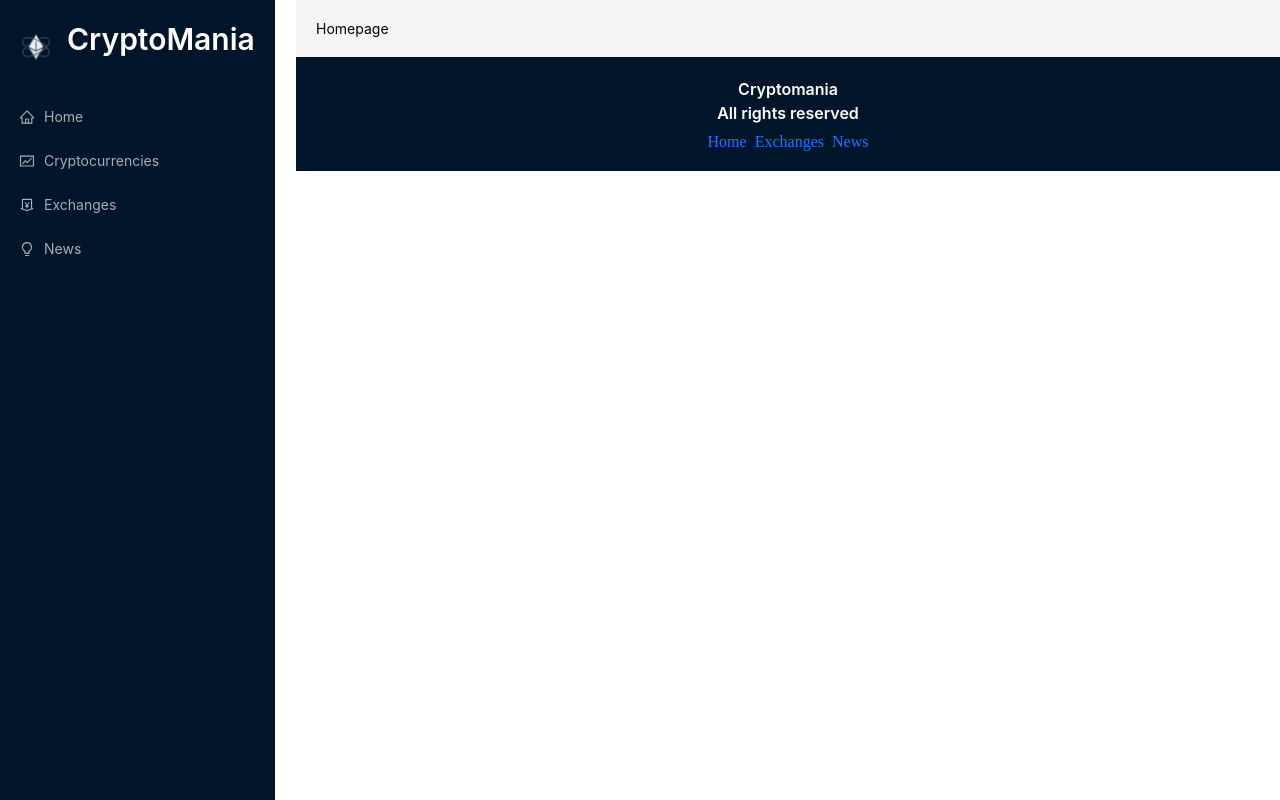
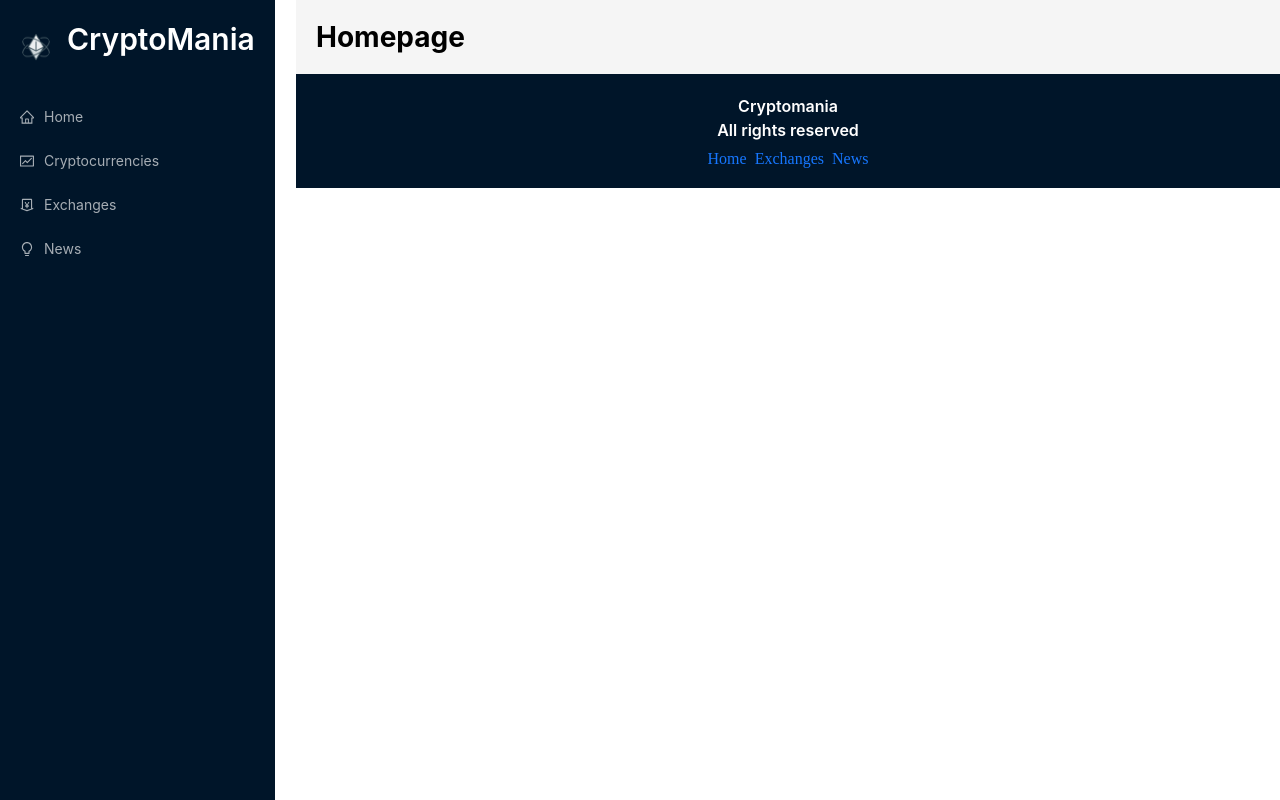
Before and after one commit to Sharvil1123/cryptoapp, a React (Create React App) app: page / in a window 1280 px wide. Built offline with nearby package versions, Linux system fonts and the light colour scheme.

Commit message:
Added the component headings

```diff
--- a/src/components/Homepage.jsx
+++ b/src/components/Homepage.jsx
@@ -2,7 +2,9 @@ import React from 'react'
 
 const Homepage = () => {
   return (
-    <div>Homepage</div>
+    <div>
+      <h1>Homepage</h1>
+    </div>
   )
 }
 
--- a/src/components/News.jsx
+++ b/src/components/News.jsx
@@ -2,7 +2,9 @@ import React from 'react'
 
 const News = () => {
   return (
-    <div>News</div>
+    <div>
+      <h1>News</h1>
+    </div>
   )
 }
 
```
